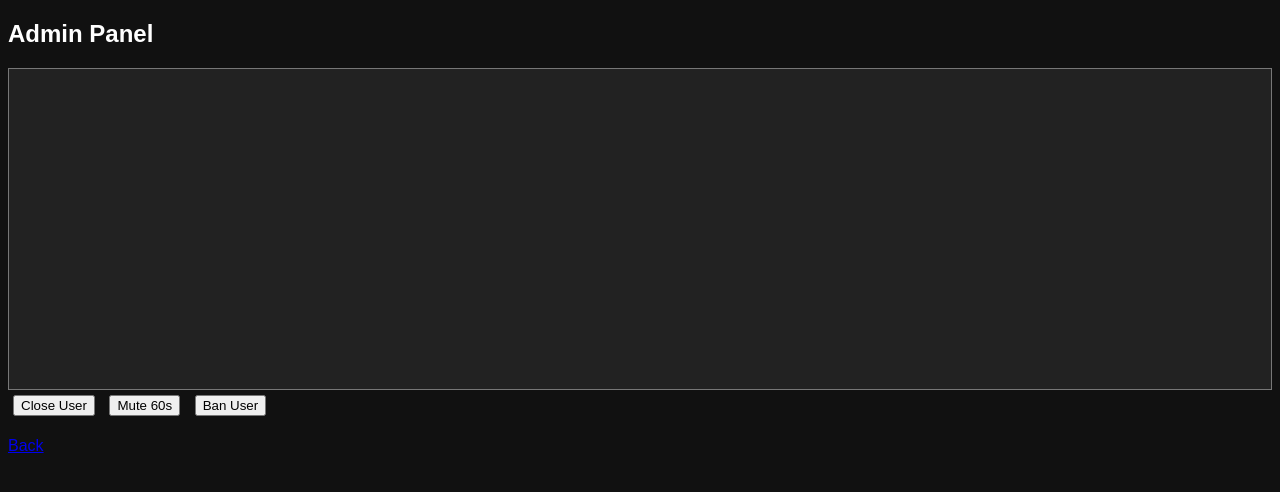
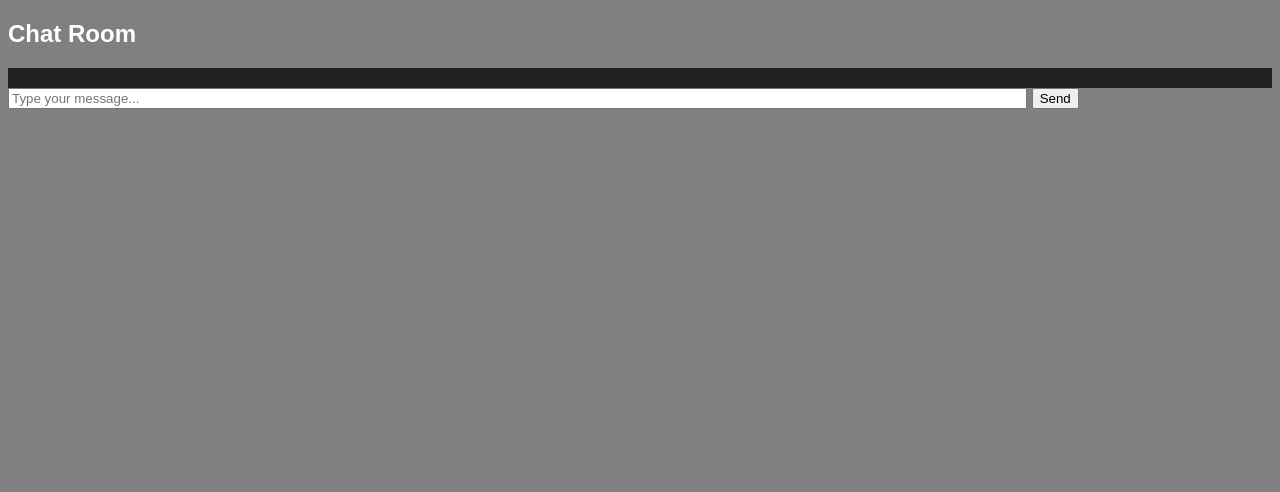
Before and after one commit to GUY-cpu-sketch/webysite, a website: page public/chat.html in a window 1280 px wide. Drawn offline with nearby package versions, Linux system fonts and the light colour scheme; no server answers.

Commit message:
Update chat.html

```diff
--- a/public/chat.html
+++ b/public/chat.html
@@ -2,22 +2,21 @@
 <html lang="en">
 <head>
   <meta charset="UTF-8">
-  <title>Admin Panel</title>
+  <title>Chat</title>
   <style>
-    body { background: #111; color: white; font-family: Arial, sans-serif; }
-    #adminBox { border: 1px solid #777; padding: 10px; height: 300px; overflow-y: scroll; background: #222; }
-    button { margin: 5px; }
+    body { background: #808080; font-family: Arial, sans-serif; color: white; }
+    #chatBox { max-height: 400px; overflow-y: auto; padding: 10px; background: #222; }
+    .whisper { background: yellow; color: black; padding: 2px 4px; border-radius: 4px; display: inline-block; }
+    .system { color: lightblue; font-style: italic; }
   </style>
 </head>
 <body>
-  <h2>Admin Panel</h2>
-  <div id="adminBox"></div>
-  <div>
-    <button onclick="sendCommand('/close USERNAME')">Close User</button>
-    <button onclick="sendCommand('/mute USERNAME 60')">Mute 60s</button>
-    <button onclick="sendCommand('/ban USERNAME')">Ban User</button>
-  </div>
-  <p><a href="index.html">Back</a></p>
+  <h2>Chat Room</h2>
+  <div id="chatBox"></div>
+  <form id="chatForm">
+    <input id="chatInput" placeholder="Type your message..." style="width:80%;">
+    <button type="submit">Send</button>
+  </form>
   <script src="/socket.io/socket.io.js"></script>
   <script src="main.js"></script>
 </body>
```
